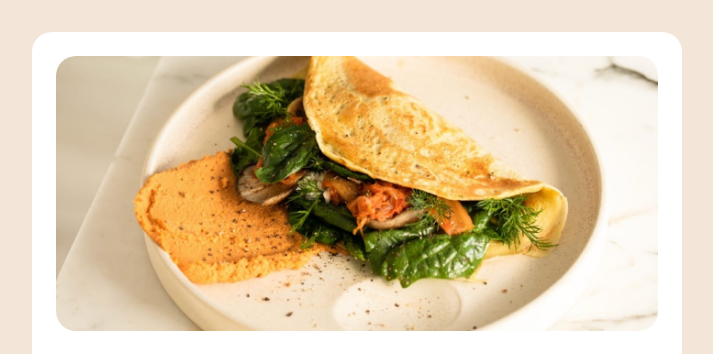
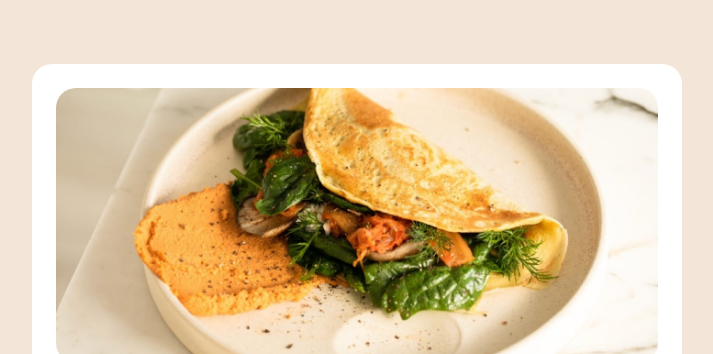
Before and after one commit to srjuchenko/frontend-mentor-solutions, a plain HTML site: page recipe-page/index.html in a window 1280 px wide. Shown: the top 354 px of the page, without its empty margins (283-996 px from the left). Drawn offline with Linux system fonts and the light colour scheme.

```diff
--- a/recipe-page/style.css
+++ b/recipe-page/style.css
@@ -200,7 +200,7 @@ footer {
     min-height: 100vh;
     align-items: center;
     justify-content: center;
-    padding-top: 2rem;
+    padding: 4rem;
     background-color: var(--stone-100);
   }
 
```
